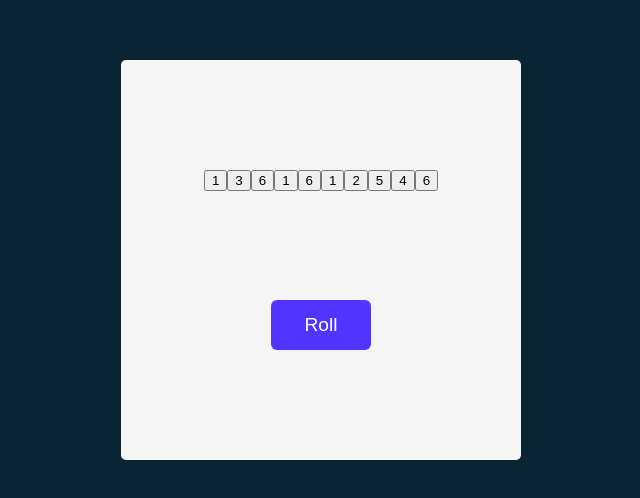
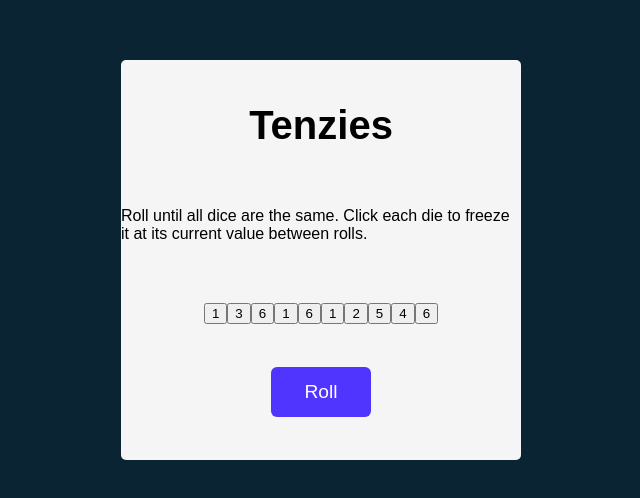
Before and after one commit to windowwelder/tenzies, a React (Vite) app: page / in a window 1280 px wide. Shown: the part 140-638 px from the top of the page, without its empty margins (319-959 px from the left). Built offline with nearby package versions, Linux system fonts and the light colour scheme.

Commit message:
style: adding and styling the title

```diff
--- a/src/App.jsx
+++ b/src/App.jsx
@@ -31,6 +31,8 @@
 
     return (
         <main>
+            <h1 className="title">Tenzies</h1>
+            <p className="instructions">Roll until all dice are the same. Click each die to freeze it at its current value between rolls.</p>
             <div className="container">
                 {diceElements}
             </div>
--- a/src/index.css
+++ b/src/index.css
@@ -54,6 +54,12 @@
     font-size: 1.75rem;
     font-weight: bold;
     cursor: pointer;
+    margin-bottom: 40px
+}
+
+.title {
+    font-size: 40px;
+    margin: 0;
 }
 
 button.roll-dice {
```
